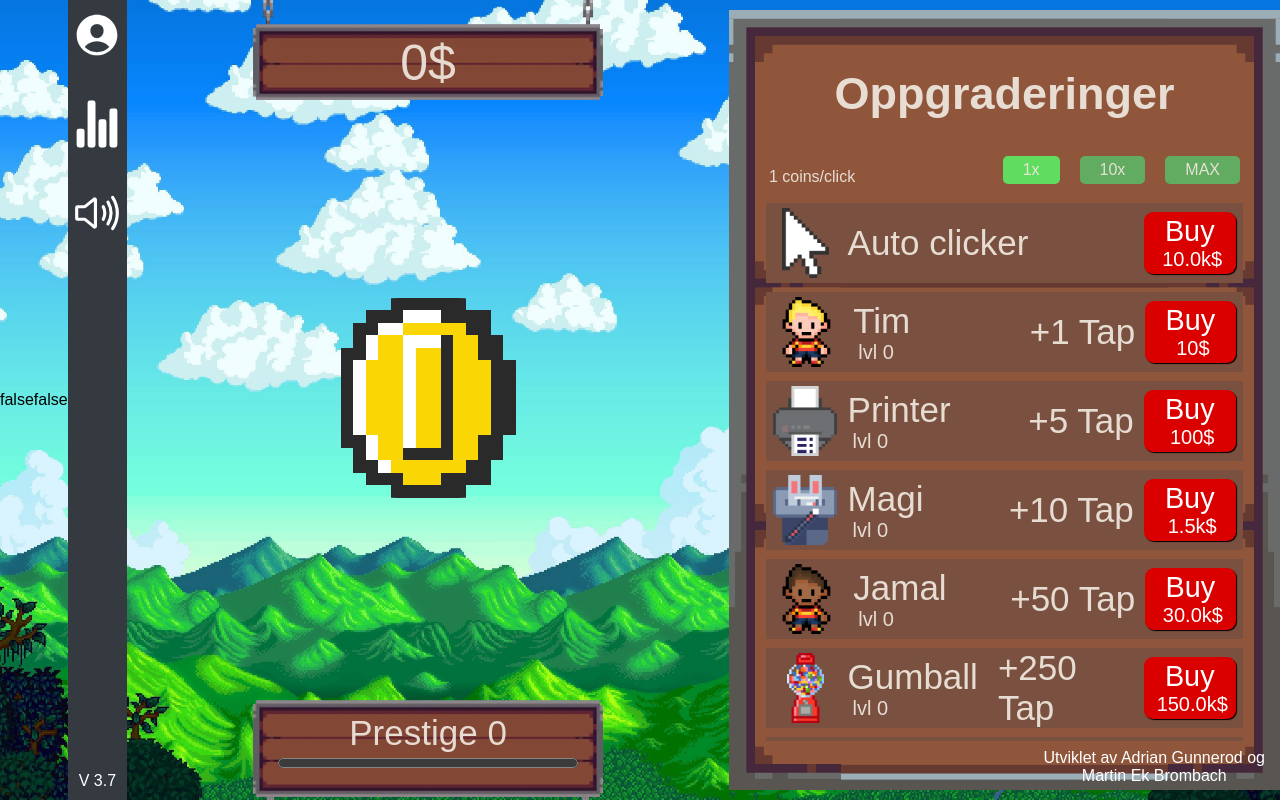
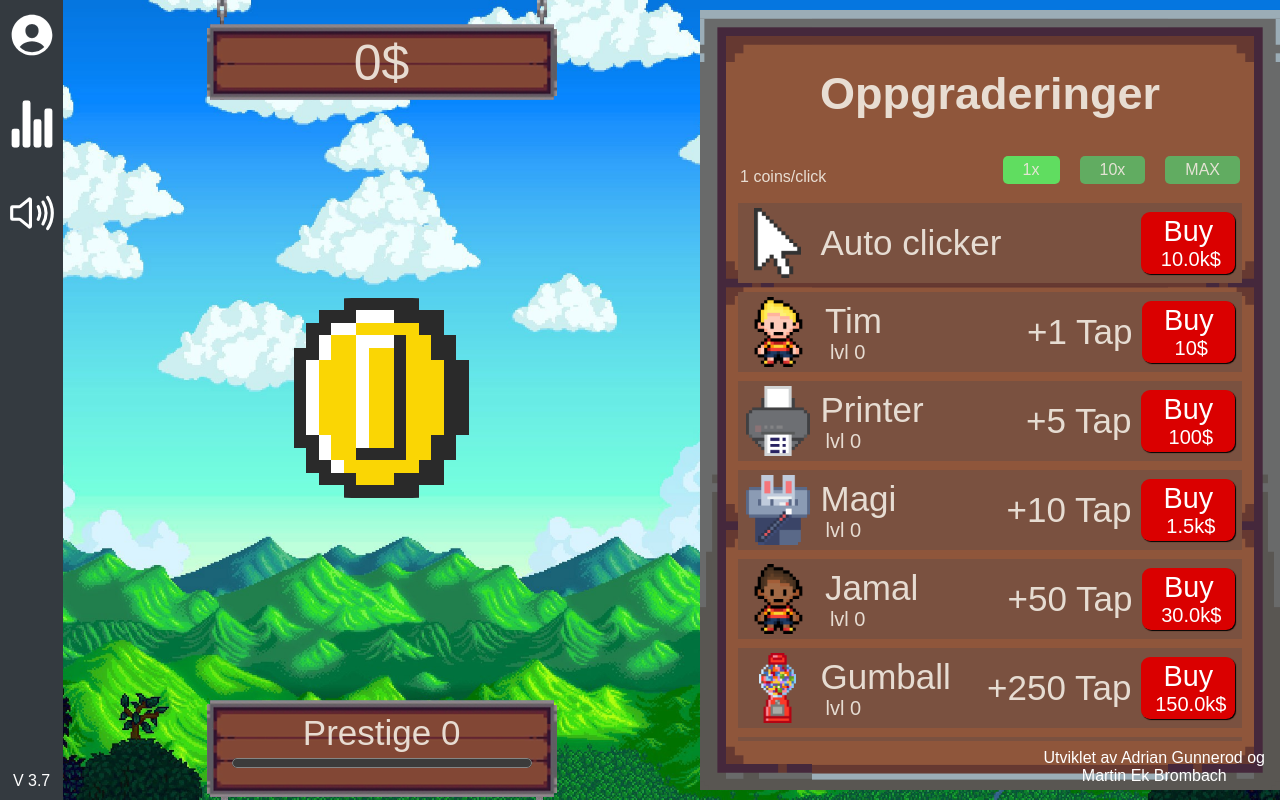
Before and after one commit to TickyTech/klikke-spill, a plain HTML site: page index.html in a window 1280 px wide. Drawn offline with nearby package versions, Linux system fonts and the light colour scheme.

Commit message:
V3.6 Removed unnessesary code

```diff
--- a/index.html
+++ b/index.html
@@ -362,9 +362,6 @@
   </script>
 
   <body id="maingame">
-    <p id="phpsavegame">false</p>
-    <p id="phplogin">false</p>
-    <p id="testpet"></p>
     <div id="login">
       <div id="white">
         <p id="x-login" onclick="closeLogin()">X</p>
```
